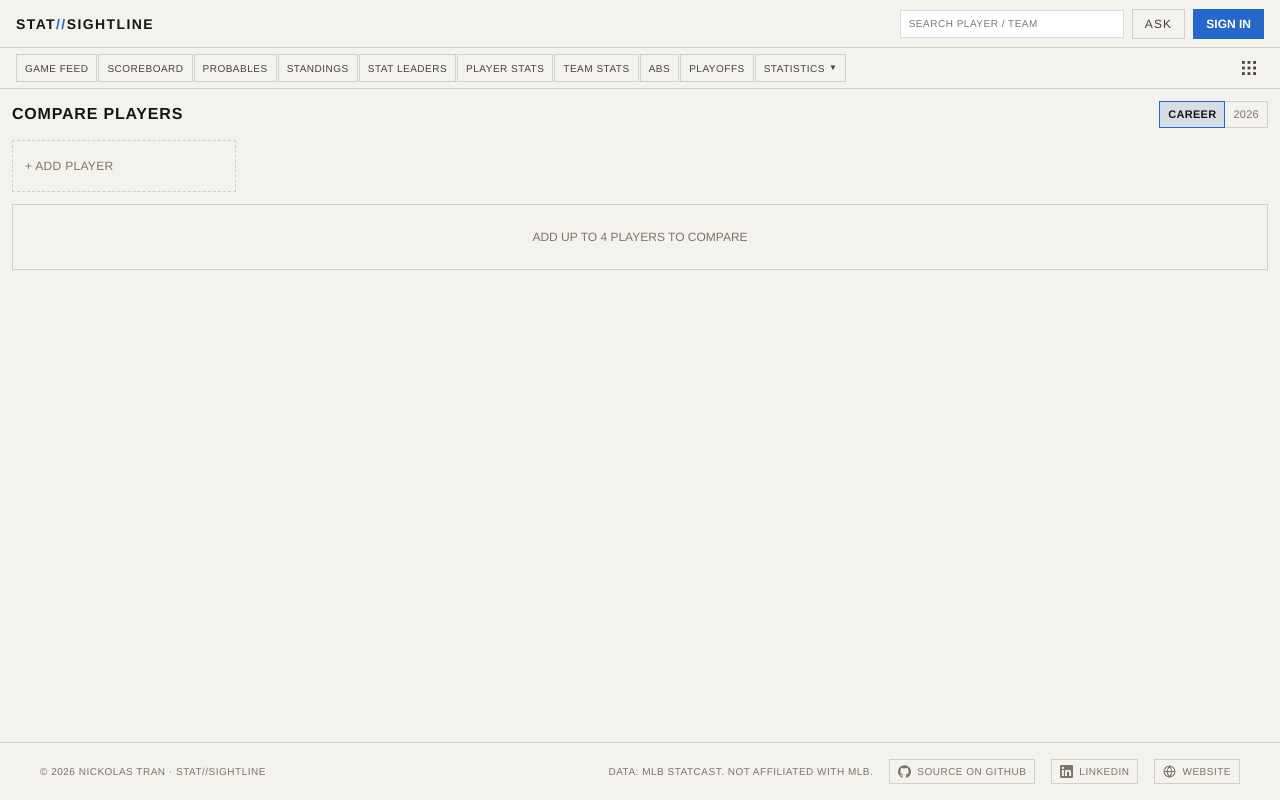
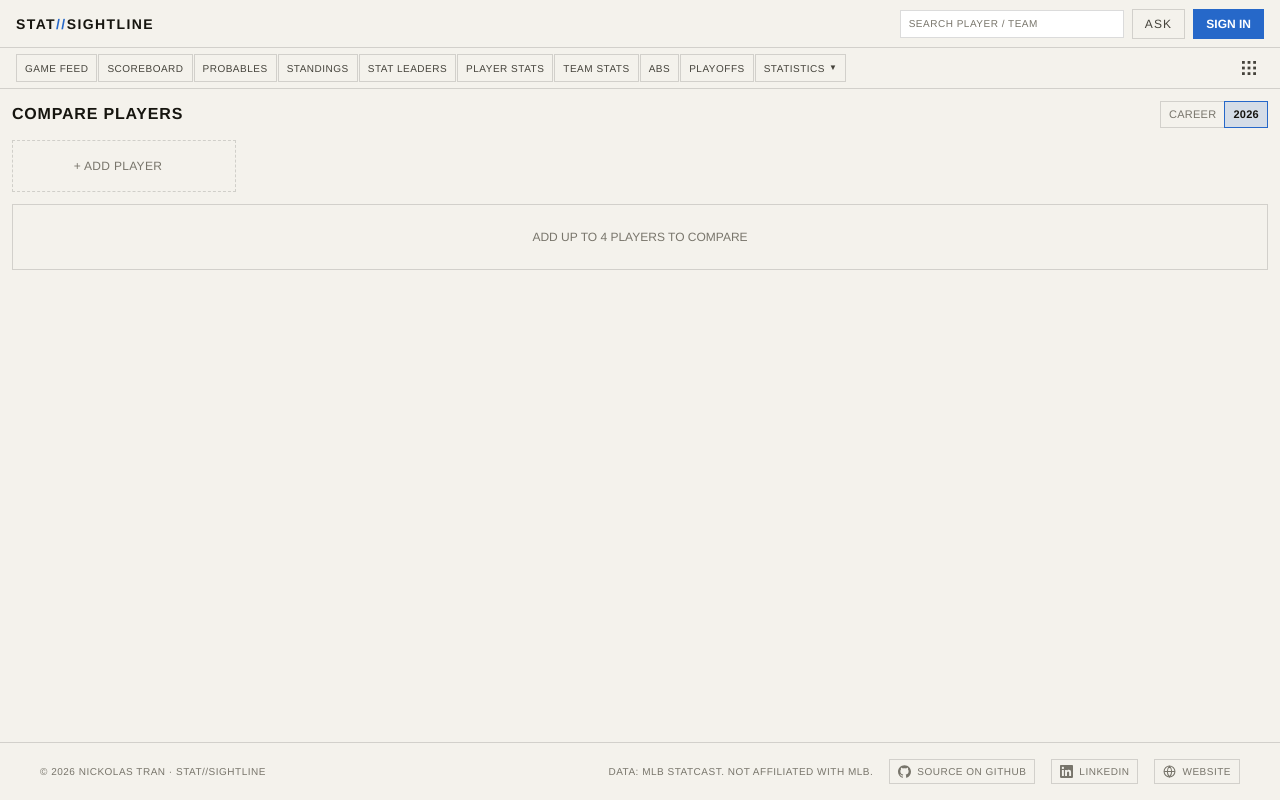
Before and after one commit to nickolastran/stat-sightline, a Next.js app in the folder frontend/: page /compare in a window 1280 px wide. Built offline with nearby package versions, Linux system fonts and the light colour scheme.

Commit message:
fix: compare uis

```diff
--- a/frontend/app/compare/page.tsx
+++ b/frontend/app/compare/page.tsx
@@ -249,7 +249,7 @@ export default async function ComparePage({
   const careersOf = (g: StatGroup) =>
     careerLists[availableGroups.indexOf(g)] ?? players.map(() => EMPTY_CAREER);
 
-  const scope = sp.scope === "season" ? "season" : "career";
+  const scope = sp.scope === "career" ? "career" : "season";
   const allSeasons = [
     ...new Set(careerLists.flat().flatMap((c) => c.rows.map((r) => Number(r.season)))),
   ].sort((a, b) => b - a);
--- a/frontend/components/landing/PlayerSearch.tsx
+++ b/frontend/components/landing/PlayerSearch.tsx
@@ -89,6 +89,7 @@ export default function PlayerSearch({
                     width={20}
                     height={20}
                     loading="lazy"
+                    onError={(e) => (e.currentTarget.style.visibility = "hidden")}
                     className="h-5 w-5 shrink-0"
                   />
                   <span className="truncate">
--- a/frontend/components/mlb/ComparePicker.tsx
+++ b/frontend/components/mlb/ComparePicker.tsx
@@ -89,7 +89,7 @@ export default function ComparePicker({
             onKeyDown={t.onKeyDown}
             onFocus={() => t.results.length && t.setOpen(true)}
             placeholder={`+ ADD ${kind.toUpperCase()}`}
-            className="h-[52px] w-56 rounded border border-dashed border-line bg-bg px-3 text-xs tracking-wide text-ink placeholder:text-ink-3 focus:border-accent focus:border-solid focus:outline-none"
+            className="h-[52px] w-56 rounded border border-dashed border-line bg-bg px-3 text-center text-xs tracking-wide text-ink placeholder:text-ink-3 focus:border-accent focus:border-solid focus:outline-none"
           />
           {t.error && (
             <p className="absolute z-30 mt-px border border-crit bg-surface px-2 py-1 text-[10px] text-crit">
@@ -121,6 +121,7 @@ export default function ComparePicker({
                       width={20}
                       height={20}
                       loading="lazy"
+                      onError={(e) => (e.currentTarget.style.visibility = "hidden")}
                       className="h-5 w-5 shrink-0"
                     />
                     <span className="truncate">{hit.name}</span>
--- a/frontend/components/mlb/SiteSearch.tsx
+++ b/frontend/components/mlb/SiteSearch.tsx
@@ -87,6 +87,7 @@ export default function SiteSearch() {
                   width={20}
                   height={20}
                   loading="lazy"
+                  onError={(e) => (e.currentTarget.style.visibility = "hidden")}
                   className="h-5 w-5 shrink-0"
                 />
                 <span className="min-w-0 flex-1">
```
